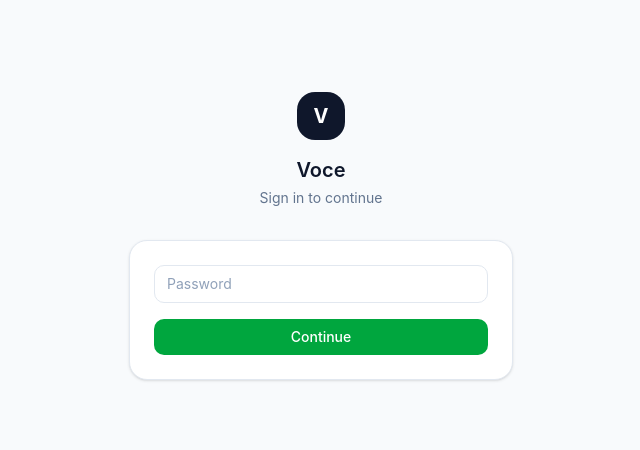
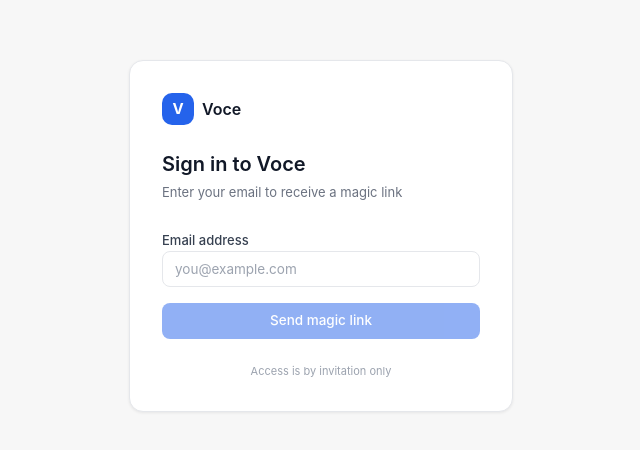
Before and after one commit to adarshchitti/voce, a Next.js app: page /login in a window 1280 px wide. Shown: the part 164-614 px from the top of the page, without its empty margins (319-959 px from the left). Built offline with nearby package versions, Linux system fonts and the light colour scheme.

Commit message:
feat: Supabase Auth infrastructure + magic link login (prompt 13A)

```diff
--- a/package.json
+++ b/package.json
@@ -11,7 +11,8 @@
   "dependencies": {
     "@anthropic-ai/sdk": "^0.91.1",
     "@base-ui/react": "^1.4.1",
-    "@supabase/supabase-js": "^2.104.1",
+    "@supabase/ssr": "^0.10.2",
+    "@supabase/supabase-js": "^2.105.1",
     "@tavily/core": "^0.7.2",
     "class-variance-authority": "^0.7.1",
     "clsx": "^2.1.1",
--- /dev/null
+++ b/src/app/api/auth/signout/route.ts
@@ -0,0 +1,8 @@
+import { createServerSupabaseClient } from "@/lib/supabase/server";
+import { NextResponse } from "next/server";
+
+export async function POST() {
+  const supabase = await createServerSupabaseClient();
+  await supabase.auth.signOut();
+  return NextResponse.redirect(new URL("/login", process.env.NEXT_PUBLIC_SUPABASE_URL!));
+}
--- /dev/null
+++ b/src/app/auth/callback/route.ts
@@ -0,0 +1,19 @@
+import { createServerSupabaseClient } from "@/lib/supabase/server";
+import { NextRequest, NextResponse } from "next/server";
+
+export async function GET(request: NextRequest) {
+  const { searchParams, origin } = new URL(request.url);
+  const code = searchParams.get("code");
+  const next = searchParams.get("next") ?? "/inbox";
+
+  if (code) {
+    const supabase = await createServerSupabaseClient();
+    const { error } = await supabase.auth.exchangeCodeForSession(code);
+    if (!error) {
+      return NextResponse.redirect(`${origin}${next}`);
+    }
+  }
+
+  // Auth failed — redirect to login with error
+  return NextResponse.redirect(`${origin}/login?error=auth_failed`);
+}
--- a/src/app/login/page.tsx
+++ b/src/app/login/page.tsx
@@ -1,56 +1,159 @@
 "use client";
 
-import { FormEvent, useState } from "react";
-import { useRouter } from "next/navigation";
+import { FormEvent, useMemo, useState } from "react";
+import { createClient } from "@/lib/supabase/client";
 
 export default function LoginPage() {
-  const router = useRouter();
+  const [email, setEmail] = useState("");
+  const [loading, setLoading] = useState(false);
+  const [sent, setSent] = useState(false);
+  const [error, setError] = useState<string | null>(null);
+  const [showPassword, setShowPassword] = useState(false);
   const [password, setPassword] = useState("");
-  const [error, setError] = useState("");
+  const [passwordLoading, setPasswordLoading] = useState(false);
+  const [passwordError, setPasswordError] = useState<string | null>(null);
 
-  async function onSubmit(event: FormEvent) {
+  const allowPasswordAuth = useMemo(
+    () => process.env.NEXT_PUBLIC_ALLOW_PASSWORD_AUTH === "true" || process.env.ALLOW_PASSWORD_AUTH === "true",
+    []
+  );
+
+  async function handleMagicLink(e: FormEvent) {
+    e.preventDefault();
+    setLoading(true);
+    setError(null);
+
+    const supabase = createClient();
+    const { error } = await supabase.auth.signInWithOtp({
+      email,
+      options: {
+        emailRedirectTo: `${window.location.origin}/auth/callback`,
+      },
+    });
+
+    if (error) {
+      setError(error.message);
+    } else {
+      setSent(true);
+    }
+    setLoading(false);
+  }
+
+  async function handlePasswordSignIn(event: FormEvent) {
     event.preventDefault();
+    setPasswordLoading(true);
+    setPasswordError(null);
     const response = await fetch("/api/auth/login", {
       method: "POST",
       headers: { "Content-Type": "application/json" },
       body: JSON.stringify({ password }),
     });
     if (!response.ok) {
-      setError("Invalid password");
+      setPasswordError("Invalid password");
+      setPasswordLoading(false);
       return;
     }
-    router.push("/inbox");
+    window.location.href = "/inbox";
+  }
+
+  if (sent) {
+    return (
+      <div className="flex min-h-screen items-center justify-center bg-[#F7F7F7] p-4">
+        <div className="w-full max-w-sm rounded-xl border border-[#E5E7EB] bg-white p-8 text-center shadow-[0_1px_3px_0_rgb(0_0_0/0.07)]">
+          <div className="mx-auto mb-4 flex h-12 w-12 items-center justify-center rounded-full bg-[#F0FDF4]">
+            <svg className="h-5 w-5 text-[#16A34A]" viewBox="0 0 24 24" fill="none" stroke="currentColor" strokeWidth="1.8">
+              <path d="M3 7.5A1.5 1.5 0 0 1 4.5 6h15A1.5 1.5 0 0 1 21 7.5v9a1.5 1.5 0 0 1-1.5 1.5h-15A1.5 1.5 0 0 1 3 16.5v-9Z" />
+              <path d="m4 7 8 6 8-6" />
+            </svg>
+          </div>
+          <h2 className="mb-1 text-[17px] font-semibold text-[#111827]">Check your email</h2>
+          <p className="text-[13px] text-[#6B7280]">
+            We sent a magic link to <span className="font-medium text-[#111827]">{email}</span>. Click the link to sign in.
+          </p>
+          <button onClick={() => setSent(false)} className="mt-4 text-[12px] text-[#6B7280] underline hover:text-[#374151]">
+            Use a different email
+          </button>
+        </div>
+      </div>
+    );
   }
 
   return (
-    <div className="flex min-h-screen items-center justify-center bg-slate-50 px-4">
-      <div className="w-full max-w-sm">
-        <div className="mb-8 text-center">
-          <div className="mx-auto mb-4 flex h-12 w-12 items-center justify-center rounded-2xl bg-slate-900">
-            <span className="text-xl font-bold text-white">V</span>
-          </div>
-          <h1 className="text-xl font-semibold text-slate-900">Voce</h1>
-          <p className="mt-1 text-sm text-slate-500">Sign in to continue</p>
+    <div className="flex min-h-screen items-center justify-center bg-[#F7F7F7] p-4">
+      <div className="w-full max-w-sm rounded-xl border border-[#E5E7EB] bg-white p-8 shadow-[0_1px_3px_0_rgb(0_0_0/0.07)]">
+        <div className="mb-6 flex items-center gap-2">
+          <div className="flex h-8 w-8 items-center justify-center rounded-lg bg-[#2563EB] text-[15px] font-bold text-white">V</div>
+          <span className="text-[16px] font-semibold text-[#111827]">Voce</span>
         </div>
 
-        <div className="rounded-2xl border border-slate-200 bg-white p-6 shadow-sm">
-          <form onSubmit={onSubmit}>
+        <h1 className="mb-1 text-[20px] font-semibold text-[#111827]">Sign in to Voce</h1>
+        <p className="mb-6 text-[13px] text-[#6B7280]">Enter your email to receive a magic link</p>
+
+        <form onSubmit={handleMagicLink} className="space-y-4">
+          <div className="space-y-1.5">
+            <label className="text-[13px] font-medium text-[#374151]">Email address</label>
+            <input
+              type="email"
+              value={email}
+              onChange={(e) => setEmail(e.target.value)}
+              required
+              placeholder="you@example.com"
+              className="h-9 w-full rounded-md border border-[#E5E7EB] px-3 text-[13.5px] text-[#111827] placeholder:text-[#9CA3AF] transition-colors focus:border-[#2563EB] focus:outline-none focus:ring-2 focus:ring-[#2563EB]/20"
+            />
+          </div>
+
+          {error && <p className="text-[12px] text-[#DC2626]">{error}</p>}
+
+          <button
+            type="submit"
+            disabled={loading || !email}
+            className="flex h-9 w-full items-center justify-center gap-2 rounded-md bg-[#2563EB] text-[13.5px] font-medium text-white transition-colors hover:bg-[#1D4ED8] disabled:cursor-not-allowed disabled:opacity-50"
+          >
+            {loading ? (
+              <>
+                <span className="animate-spin">⟳</span> Sending...
+              </>
+            ) : (
+              "Send magic link"
+            )}
+          </button>
+        </form>
+
+        {allowPasswordAuth ? (
+          <div className="mt-6">
+            <p className="text-center text-[12px] text-[#9CA3AF]">-- or --</p>
+            {!showPassword ? (
+              <button
+                type="button"
+                onClick={() => setShowPassword(true)}
+                className="mt-4 h-9 w-full rounded-md border border-[#E5E7EB] bg-white text-[13.5px] font-medium text-[#374151] transition-colors hover:bg-[#F9FAFB]"
+              >
+                Sign in with password
+              </button>
+            ) : (
+              <form onSubmit={handlePasswordSignIn} className="mt-4 space-y-3">
                 <input
                   type="password"
                   value={password}
                   onChange={(e) => setPassword(e.target.value)}
+                  required
                   placeholder="Password"
-              className="w-full rounded-lg border border-slate-200 bg-white px-3 py-2 text-sm text-slate-900 placeholder:text-slate-400 focus:border-transparent focus:outline-none focus:ring-2 focus:ring-blue-500"
+                  className="h-9 w-full rounded-md border border-[#E5E7EB] px-3 text-[13.5px] text-[#111827] placeholder:text-[#9CA3AF] transition-colors focus:border-[#2563EB] focus:outline-none focus:ring-2 focus:ring-[#2563EB]/20"
                 />
-            {error ? <p className="mb-3 mt-3 rounded-lg bg-red-50 px-3 py-2 text-sm text-red-600">{error}</p> : null}
+                {passwordError ? <p className="text-[12px] text-[#DC2626]">{passwordError}</p> : null}
                 <button
                   type="submit"
-              className="mt-4 w-full rounded-lg bg-green-600 px-4 py-2 text-sm font-medium text-white transition-colors duration-150 hover:bg-green-700"
+                  disabled={passwordLoading || !password}
+                  className="flex h-9 w-full items-center justify-center rounded-md bg-[#111827] text-[13.5px] font-medium text-white transition-colors hover:bg-[#1F2937] disabled:cursor-not-allowed disabled:opacity-50"
                 >
-              Continue
+                  {passwordLoading ? "Signing in..." : "Continue"}
                 </button>
               </form>
+            )}
           </div>
+        ) : null}
+
+        <p className="mt-6 text-center text-[11px] text-[#9CA3AF]">Access is by invitation only</p>
       </div>
     </div>
   );
--- /dev/null
+++ b/src/lib/supabase/client.ts
@@ -0,0 +1,5 @@
+import { createBrowserClient } from "@supabase/ssr";
+
+export function createClient() {
+  return createBrowserClient(process.env.NEXT_PUBLIC_SUPABASE_URL!, process.env.NEXT_PUBLIC_SUPABASE_ANON_KEY!);
+}
--- /dev/null
+++ b/src/lib/supabase/middleware.ts
@@ -0,0 +1,26 @@
+import { createServerClient } from "@supabase/ssr";
+import { NextResponse, type NextRequest } from "next/server";
+
+export async function updateSession(request: NextRequest) {
+  let supabaseResponse = NextResponse.next({ request });
+
+  const supabase = createServerClient(process.env.NEXT_PUBLIC_SUPABASE_URL!, process.env.NEXT_PUBLIC_SUPABASE_ANON_KEY!, {
+    cookies: {
+      getAll() {
+        return request.cookies.getAll();
+      },
+      setAll(cookiesToSet) {
+        cookiesToSet.forEach(({ name, value }) => request.cookies.set(name, value));
+        supabaseResponse = NextResponse.next({ request });
+        cookiesToSet.forEach(({ name, value, options }) => supabaseResponse.cookies.set(name, value, options));
+      },
+    },
+  });
+
+  // Refresh session — important, do not remove
+  const {
+    data: { user },
+  } = await supabase.auth.getUser();
+
+  return { supabaseResponse, user };
+}
--- /dev/null
+++ b/src/lib/supabase/server.ts
@@ -0,0 +1,20 @@
+import { createServerClient } from "@supabase/ssr";
+import { cookies } from "next/headers";
+
+export async function createServerSupabaseClient() {
+  const cookieStore = await cookies();
+  return createServerClient(process.env.NEXT_PUBLIC_SUPABASE_URL!, process.env.NEXT_PUBLIC_SUPABASE_ANON_KEY!, {
+    cookies: {
+      getAll() {
+        return cookieStore.getAll();
+      },
+      setAll(cookiesToSet) {
+        try {
+          cookiesToSet.forEach(({ name, value, options }) => cookieStore.set(name, value, options));
+        } catch {
+          // Server component — cookies can't be set, ignore
+        }
+      },
+    },
+  });
+}
```
Also changed, not shown: src/components/layout/Sidebar.tsx (+10 -0 lines), src/middleware.ts (+8 -5 lines), 1 other file (tests, documents, lock files or other folders). Lines whose indentation alone changed are shown as unchanged.
